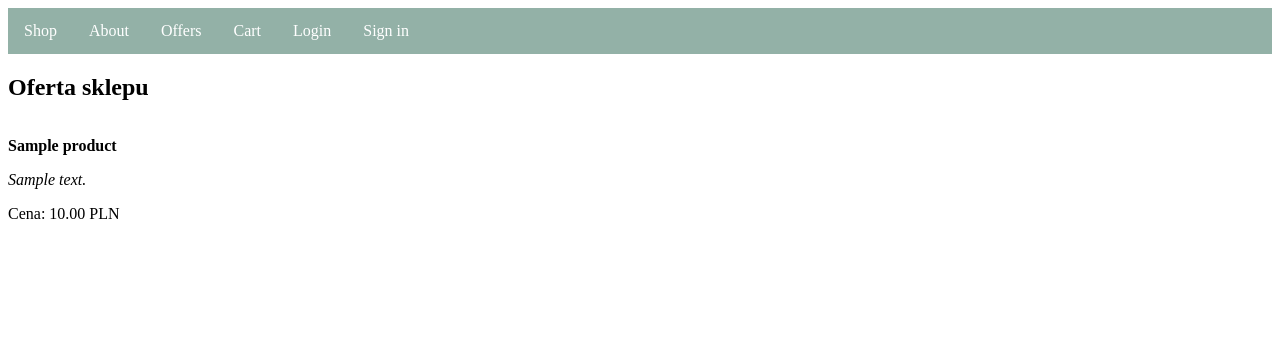
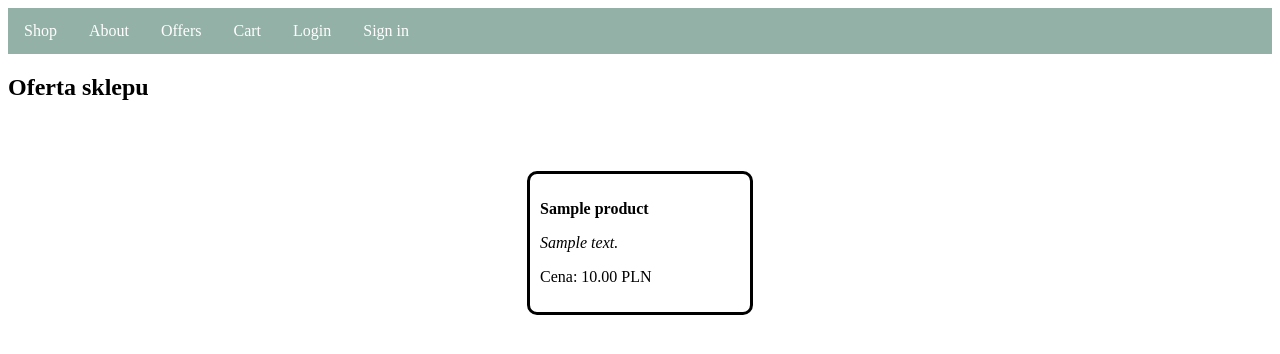
Before and after one commit to JakubKosakowski/Django-End-Project, a Django app: page /offers/ in a window 1280 px wide. Shown: the top 354 px of the page. Run offline with Django 5.2, Linux system fonts and the light colour scheme; tables that the repository leaves empty hold one stand-in row (values such as "Sample post").

Commit message:
Update CSS file for offers site

```diff
--- a/shop_app/templates/offers.html
+++ b/shop_app/templates/offers.html
@@ -8,11 +8,13 @@ Oferta sklepu
 <h2>Oferta sklepu</h2>
     <div class="offers">
         {% for product in products %}
-        <div class="product">
-            <p><strong>{{ product.name }}</strong></p>
-            <p><i>{{ product.description }}</i></p>
-            <p>Cena: {{ product.price }} PLN</p>
-        </div>
+        <a href="#" class="product-a">
+            <div class="product">
+                <p><strong>{{ product.name }}</strong></p>
+                <p><i>{{ product.description }}</i></p>
+                <p>Cena: {{ product.price }} PLN</p>
+            </div>
+        </a>
         {% endfor %}
     </div>
 {% endblock %}
--- a/static/css/style.css
+++ b/static/css/style.css
@@ -23,10 +23,24 @@
 }
 
 .offers {
+  margin: 40px;
   display: flex;
-  justify-content: space-between;
+  justify-content: center;
 }
 
 .product {
   width: 200px;
+  margin: 30px;
+  border: solid 3px black;
+  padding: 10px;
+  border-radius: 10px;
 }
+
+.product:hover {
+  transform: scale(1.2);
+}
+
+.product-a {
+  text-decoration: none;
+  color: black;
+}
```
